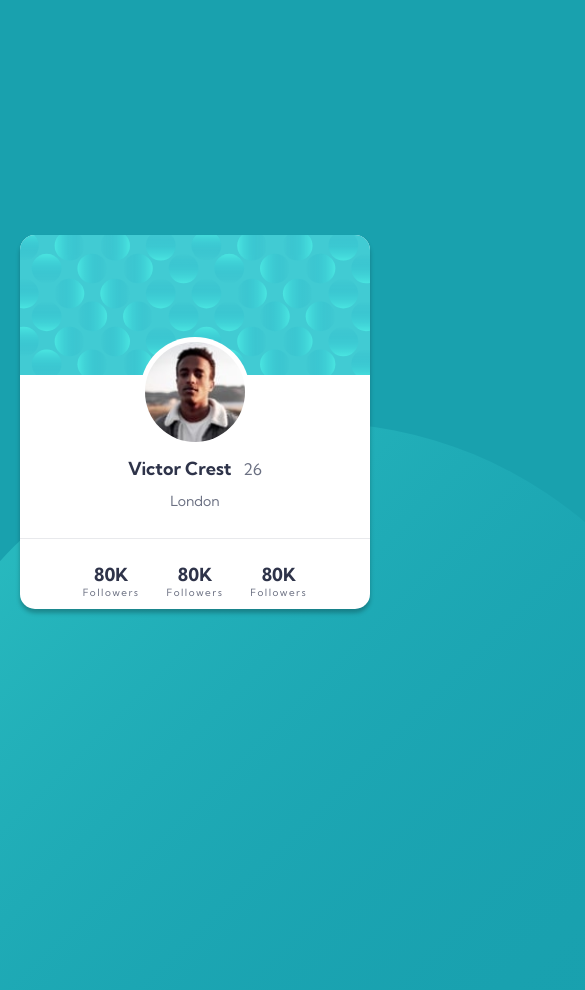
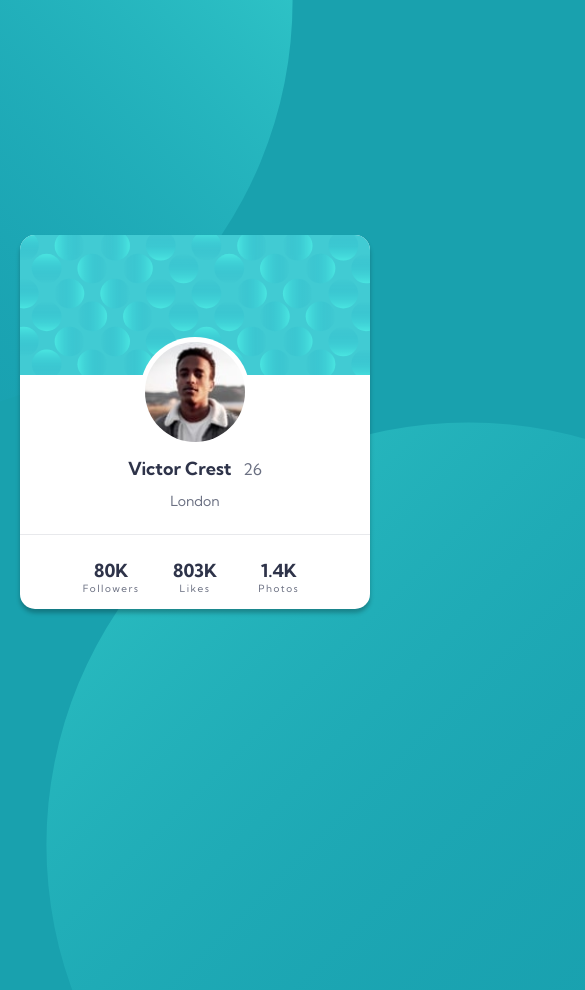
Before and after one commit to denisaorlikova/profile-card-component, a website: page index.html in a window 390 px wide. Shown: the top 990 px of the page, 585 px wide, since content can reach past the window. Drawn offline with Linux system fonts and the light colour scheme.

Commit message:
adjust bg pattern position, correct copy (stats)

```diff
--- a/index.html
+++ b/index.html
@@ -29,12 +29,12 @@
                     <span class="c-stat--name">Followers</span>
                 </div>
                 <div class="c-stat">
-                    <span class="c-stat--count">80K</span>
-                    <span class="c-stat--name">Followers</span>
+                    <span class="c-stat--count">803K</span>
+                    <span class="c-stat--name">Likes</span>
                 </div>
                 <div class="c-stat">
-                    <span class="c-stat--count">80K</span>
-                    <span class="c-stat--name">Followers</span>
+                    <span class="c-stat--count">1.4K</span>
+                    <span class="c-stat--name">Photos</span>
                 </div>
             </div>
         </div>
--- a/src/scss/styles.scss
+++ b/src/scss/styles.scss
@@ -56,7 +56,7 @@ body {
 .bg-pattern__top {
     position: absolute;
     transform: translate(-50%, -50%);
-    right: 14.22%;
+    right: 24%;
     top: 7%;
 }
 
@@ -116,7 +116,7 @@ body {
 .c-person {
     text-align: center;
     color: $text-light;
-    padding: 72px 105px 28px 105px;
+    padding: 72px 105px 24px 105px;
 }
 
 .c-person--name {
@@ -154,3 +154,16 @@ body {
     color: $text-light;
     letter-spacing: 1.5px;
 }
+
+@media screen and (max-width: 480px) {
+
+    .bg-pattern__top {
+        transform: none;
+        right: 25%;
+        top: -50%;
+    }
+
+    .bg-pattern__bottom {
+        left: 120%;
+    }
+}
```
Also changed, not shown: src/css/styles.css.
